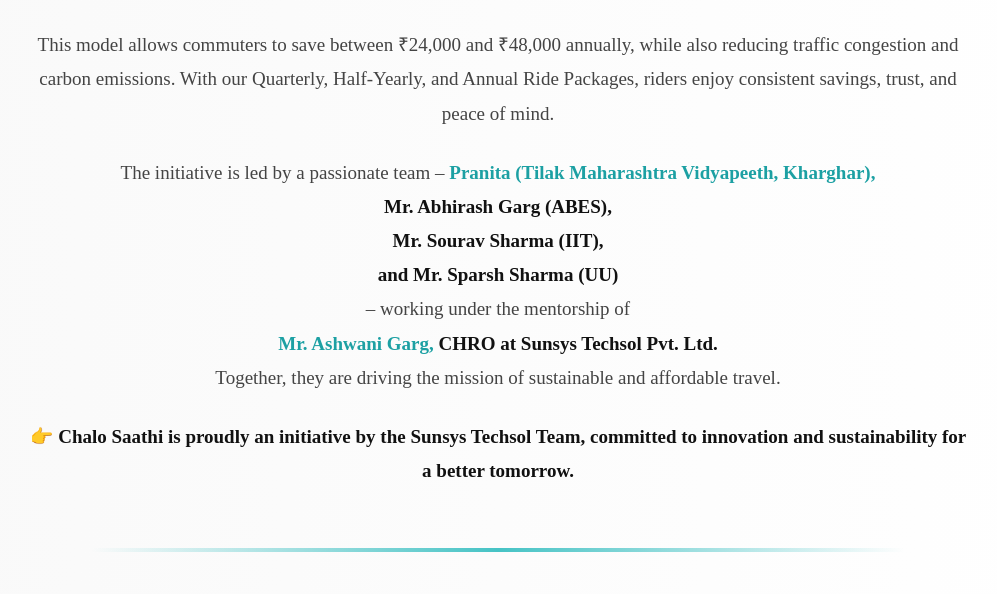
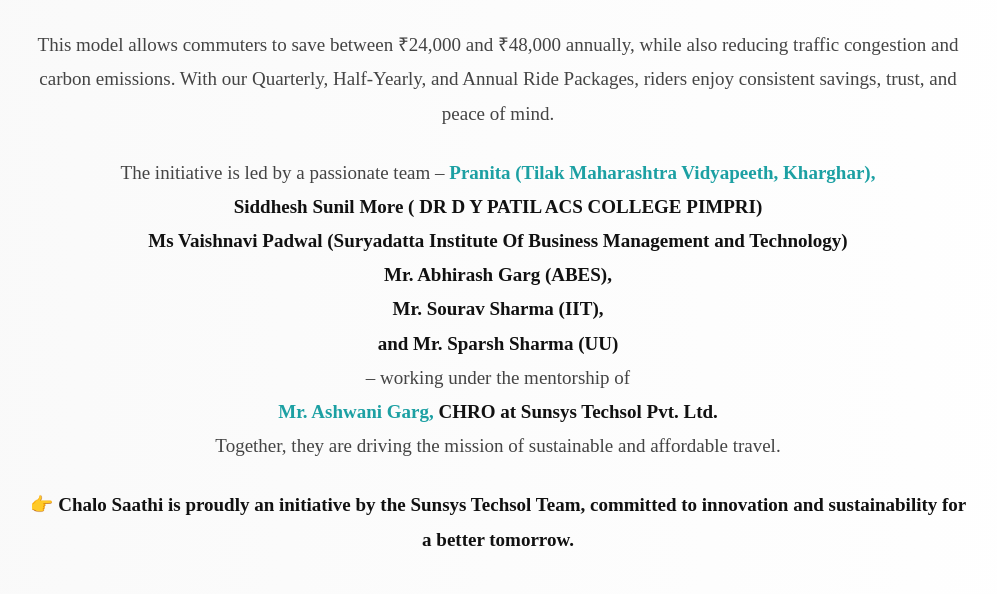
Before and after one commit to siddh-exe/chalosaathi, a Django app: page /aboutus/ in a window 1280 px wide. Shown: the part 430-1024 px from the top of the page, without its empty margins (142-1139 px from the left). Run offline with Django 5.2, Linux system fonts and the light colour scheme.

Commit message:
Update aboutus.html

```diff
--- a/chalosaathiapp/templates/aboutus.html
+++ b/chalosaathiapp/templates/aboutus.html
@@ -36,8 +36,8 @@
   </p>
 
   <p>
-    The initiative is led by a passionate team – <b><a href="https://www.linkedin.com/in/pranita-suryawanshi-566056335/">Pranita (Tilak Maharashtra Vidyapeeth, Kharghar),</a> <br>
-  Mr. Abhirash Garg (ABES),<br> Mr. Sourav Sharma (IIT),<br> and Mr. Sparsh Sharma (UU)</b><br> – working under the mentorship
+    The initiative is led by a passionate team – <b><a href="https://www.linkedin.com/in/pranita-suryawanshi-566056335/">Pranita (Tilak Maharashtra Vidyapeeth, Kharghar),</a> <br>Siddhesh Sunil More ( DR D Y PATIL ACS COLLEGE PIMPRI)<br>
+Ms Vaishnavi Padwal (Suryadatta Institute Of Business Management and Technology) <br> Mr. Abhirash Garg (ABES),<br> Mr. Sourav Sharma (IIT),<br> and Mr. Sparsh Sharma (UU)</b><br> – working under the mentorship
     of<br> <b>  <a href="https://www.linkedin.com/in/ashwanigarg-chro">Mr. Ashwani Garg,</a> CHRO at Sunsys Techsol Pvt. Ltd.</b><br> Together, they are driving the mission of
     sustainable and affordable travel.
   </p>
```
